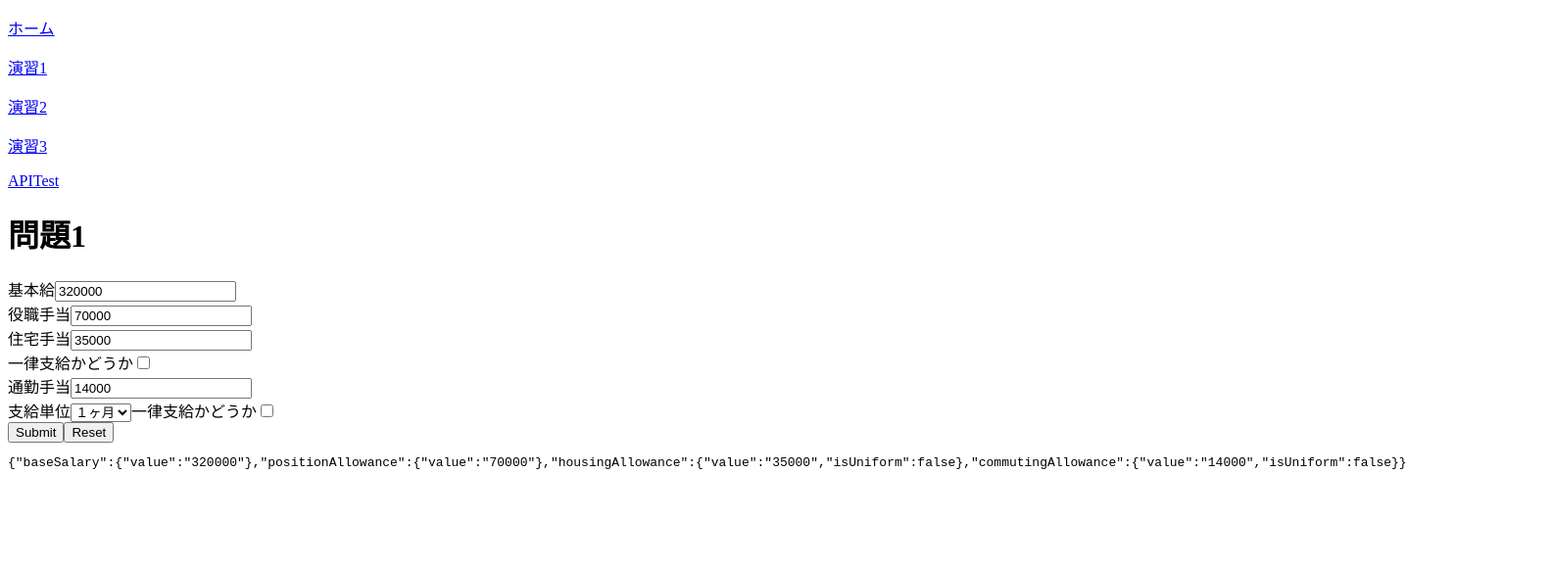
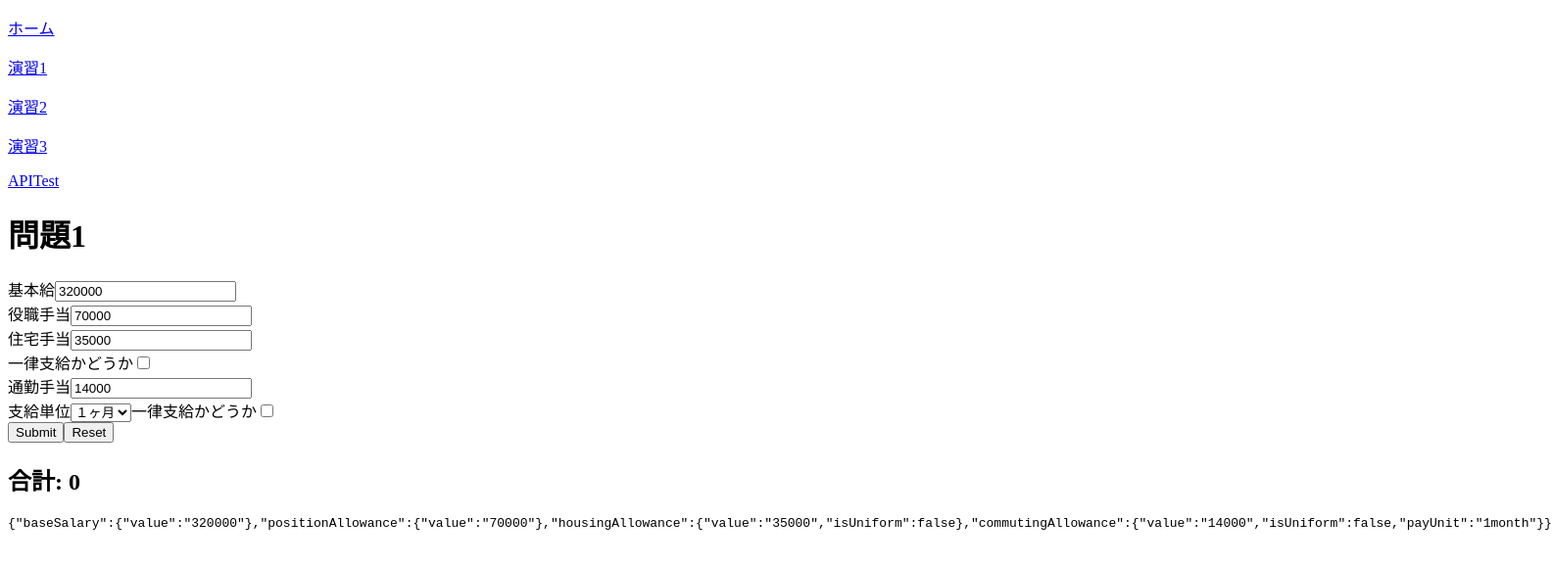
Before and after one commit to borashisan/mini-payroll, a React (Create React App) app in the folder frontend/: page /practice1 in a window 1280 px wide. Shown: the top 580 px of the page at 98% size, 1584 px wide, since content can reach past the window. Built offline with nearby package versions, Linux system fonts and the light colour scheme.

Commit message:
計算を実装

```diff
--- a/frontend/src/pages/Practice1.tsx
+++ b/frontend/src/pages/Practice1.tsx
@@ -1,33 +1,17 @@
 import axios from 'axios'
-import { type FC } from 'react'
+import { type FC, useState } from 'react'
 import { Form, Field } from 'react-final-form'
+import { decamelizeKeys } from 'humps'
 
 const sleep = async (ms: number): Promise<void> => {
   await new Promise((resolve) => setTimeout(resolve, ms))
-}
-
-const onSubmit = async (values: object): Promise<void> => {
-  axios.defaults.baseURL = 'http://localhost:4500'
-  const url: string = '/practices/practice1'
-  await sleep(300)
-  axios
-    .post(url, {
-      pay_deduction_params: values
-    })
-    .then((response) => {
-      console.log(response)
-    })
-    .catch(() => {
-      console.log('error')
-    })
-  // window.alert(JSON.stringify(values))
 }
 
 const initialValues = {
   baseSalary: { value: '320000' },
   positionAllowance: { value: '70000' },
   housingAllowance: { value: '35000', isUniform: false },
-  commutingAllowance: { value: '14000', isUniform: false }
+  commutingAllowance: { value: '14000', isUniform: false, payUnit: '1month' }
 }
 
 type ErrorMessage = string | undefined
@@ -47,6 +31,23 @@ const composeValidators =
       )
 
 const Practice1: FC = () => {
+  const [sum, setSum] = useState(0)
+
+  const onSubmit = async (values: object): Promise<void> => {
+    axios.defaults.baseURL = 'http://localhost:4500'
+    const url: string = '/practices/practice1'
+    await sleep(300)
+    axios
+      .post(url, decamelizeKeys(values))
+      .then((response) => {
+        setSum(response.data.payload.basis_for_extra_pay)
+      })
+      .catch(() => {
+        console.log('error')
+      })
+    // window.alert(JSON.stringify(values))
+  }
+
   return (
     <>
       <h1>問題1</h1>
@@ -146,6 +147,7 @@ const Practice1: FC = () => {
                   Reset
                 </button>
               </div>
+              <h2>合計: {sum}</h2>
               <pre>{JSON.stringify(values)}</pre>
             </form>
           )}
```
Also changed, not shown: 1 other file (tests, documents, lock files or other folders).
